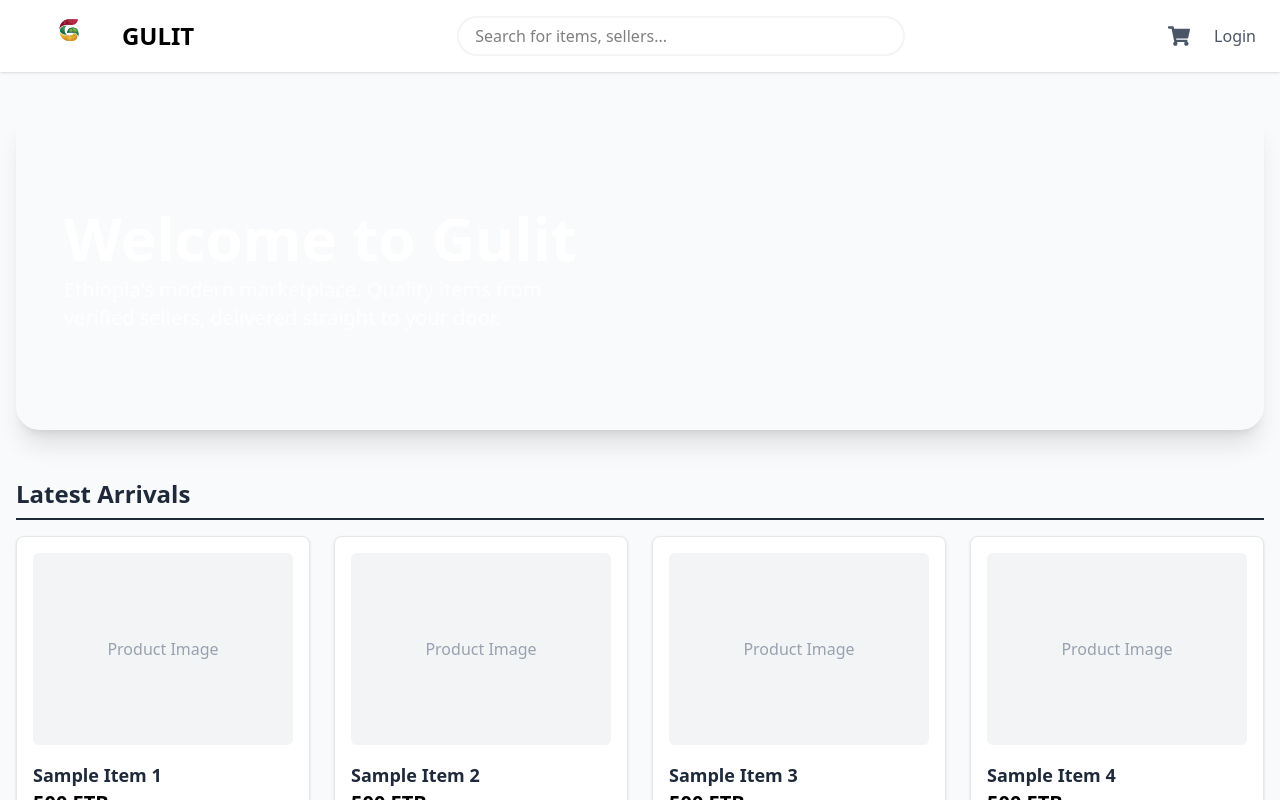
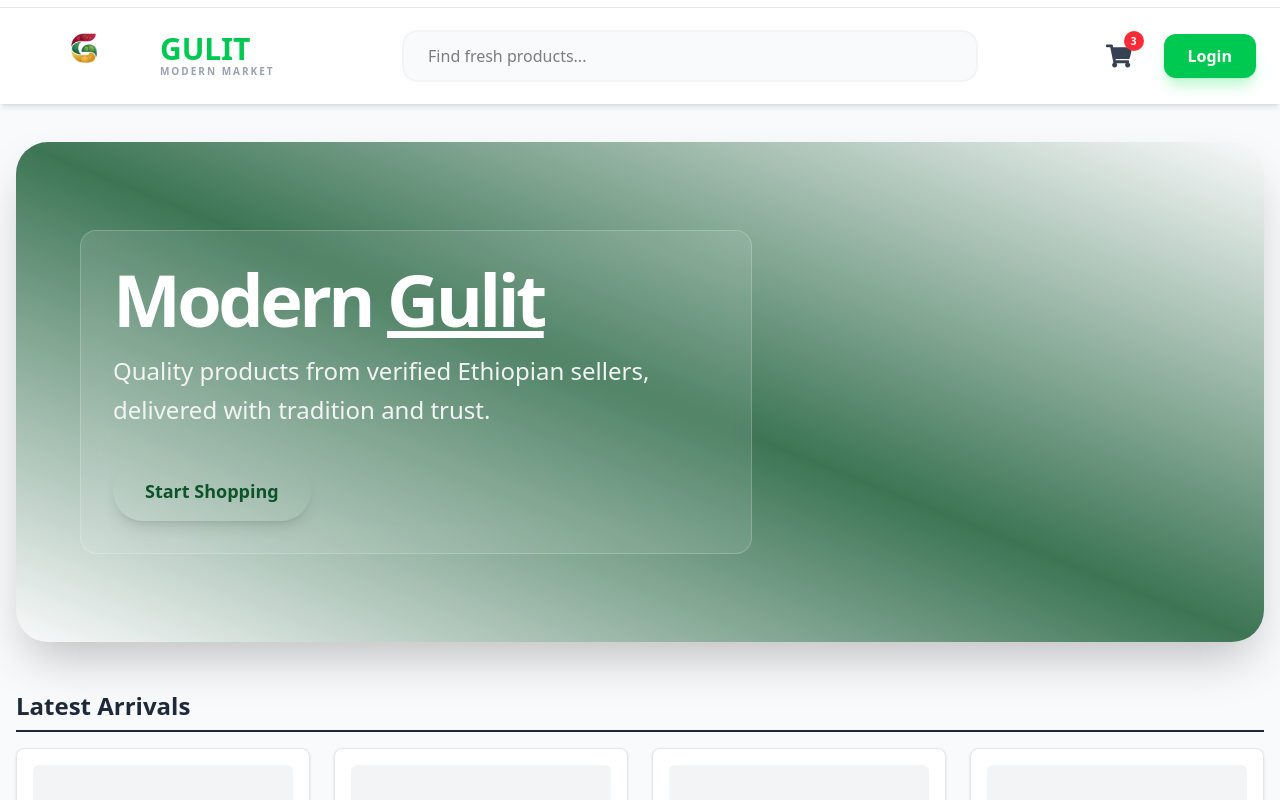
Before and after one commit to yishaq-official/gulit-E-comerce, a React (Vite) app in the folder client/: page / in a window 1280 px wide. Shown: the top 800 px of the page. Built offline with nearby package versions, Linux system fonts and the light colour scheme.

Commit message:
header style improved

```diff
--- a/client/src/components/Header.jsx
+++ b/client/src/components/Header.jsx
@@ -9,45 +9,47 @@
   const { cartItems } = useSelector((state) => state.cart);
   const { userInfo } = useSelector((state) => state.auth);
 
+
   return (
-    <header className="bg-white shadow-sm py-3 px-6 flex items-center justify-between">
-      {/* 1. LOGO SECTION */}
-      <Link to="/" className="flex items-center gap-2">
-        <img src={logo} alt="Gulit Logo" className="h-12 w-auto" />
-        <span className="text-2xl font-black text-gulit-green hidden md:block">GULIT</span>
+    <header className="bg-white sticky top-0 z-50 shadow-md">
+      {/* 🇪🇹 Top Cultural Ribbon */}
+      <div className="h-2 bg-tibeb-pattern bg-repeat-x w-full border-b border-black/10"></div>
+
+      <div className="container mx-auto py-4 px-6 flex items-center justify-between">
+        <Link to="/" className="flex items-center gap-4 group">
+          {/* Logo size increased to h-16 (64px) */}
+          <img src={logo} alt="Gulit" className="h-16 w-auto transition-transform group-hover:scale-110" />
+          <div className="flex flex-col">
+            <span className="text-3xl font-black text-green-500 leading-none">GULIT</span>
+            <span className="text-[10px] tracking-[0.2em] font-bold text-gray-400 uppercase">Modern Market</span>
+          </div>
         </Link>
 
-      {/* 2. SEARCH BAR */}
-      <div className="flex-grow max-w-md mx-8 hidden sm:block">
+        {/* Search Bar with Green Focus */}
+        <div className="flex-grow max-w-xl mx-12 hidden md:block">
+           <div className="relative">
               <input
                 type="text"
-          placeholder="Search for items, sellers..."
-          className="w-full border-2 border-gray-100 rounded-full px-4 py-1.5 focus:border-gulit-green outline-none"
+                placeholder="Find fresh products..."
+                className="w-full bg-gray-50 border-2 border-gray-100 rounded-2xl px-6 py-3 focus:border-green-400 focus:bg-white transition-all outline-none"
               />
            </div>
+        </div>
 
-      {/* 3. NAV ICONS */}
-      <div className="flex items-center gap-6 text-gray-600">
-        <Link to="/cart" className="relative hover:text-gulit-green">
-          <FaShoppingCart size={22} />
-          {cartItems.length > 0 && (
-            <span className="absolute -top-2 -right-2 bg-gulit-red text-white text-xs rounded-full px-1.5 py-0.5">
-              {cartItems.length}
-            </span>
-          )}
+        <div className="flex items-center gap-8">
+           <Link to="/cart" className="text-gray-700 hover:text-green-500 relative">
+              <FaShoppingCart size={26} />
+              <span className="absolute -top-3 -right-3 bg-red-500 text-white text-[10px] font-black rounded-full w-5 h-5 flex items-center justify-center">3</span>
            </Link>
-
-        {userInfo ? (
-          <Link to="/profile" className="flex items-center gap-1 hover:text-gulit-green font-medium">
-            <FaUser size={20} />
-            <span>{userInfo.name}</span>
+           <Link to="/login" className="bg-green-500 text-white px-6 py-2.5 rounded-xl font-bold hover:bg-green-600 shadow-lg shadow-green-200 transition-all">
+              Login
            </Link>
-        ) : (
-          <Link to="/login" className="hover:text-gulit-green font-medium">Login</Link>
-        )}
+        </div>
       </div>
     </header>
   );
 };
 
+
+
 export default Header;
--- a/client/src/pages/HomeScreen.jsx
+++ b/client/src/pages/HomeScreen.jsx
@@ -5,20 +5,28 @@
   return (
     <div className="space-y-12">
       {/* 🏛️ HERO SECTION */}
-      <section className="relative h-64 md:h-80 rounded-3xl overflow-hidden shadow-xl">
-        {/* The Pattern Background */}
-        <div className="absolute inset-0 bg-tibeb-pattern opacity-20"></div>
-        {/* Green Gradient Overlay */}
-        <div className="absolute inset-0 bg-gradient-to-r from-gulit-green to-transparent opacity-90"></div>
+      {/* 🏛️ GULIT HERO SECTION */}
+<section className="relative h-[400px] md:h-[500px] rounded-[2rem] overflow-hidden shadow-2xl mb-12 group">
+  {/* The Tibeb Pattern - Tiled across the background */}
+  <div className="absolute inset-0 bg-tibeb-pattern bg-repeat opacity-40 group-hover:scale-105 transition-transform duration-700"></div>
 
-        <div className="relative h-full flex flex-col justify-center px-12 text-white">
-          <h1 className="text-4xl md:text-6xl font-black mb-2">Welcome to Gulit</h1>
-          <p className="text-lg md:text-xl opacity-90 max-w-lg">
-            Ethiopia's modern marketplace. Quality items from verified sellers,
-            delivered straight to your door.
-          </p>
-        </div>
-      </section>
+  {/* Green Gradient Glassmorphism Overlay */}
+  <div className="absolute inset-0 bg-gradient-to-tr from-gulit-green via-green-900/80 to-transparent"></div>
+
+  <div className="relative h-full flex flex-col justify-center px-8 md:px-16 text-white z-10">
+    <div className="bg-white/10 backdrop-blur-md p-8 rounded-2xl border border-white/20 max-w-2xl">
+      <h1 className="text-5xl md:text-7xl font-black mb-4 tracking-tighter">
+        Modern <span className="text-gulit-accent underline decoration-tibeb-pattern">Gulit</span>
+      </h1>
+      <p className="text-xl md:text-2xl font-light leading-relaxed mb-8 text-gray-100">
+        Quality products from verified Ethiopian sellers, delivered with tradition and trust.
+      </p>
+      <button className="bg-gulit-accent text-green-900 px-8 py-4 rounded-full font-black text-lg hover:bg-white transition-colors shadow-lg">
+        Start Shopping
+      </button>
+    </div>
+  </div>
+</section>
 
       {/* 📦 LATEST PRODUCTS */}
       <div>
```
Also changed, not shown: client/src/assets/gulitbg.webp (added). Lines whose indentation alone changed are shown as unchanged.
